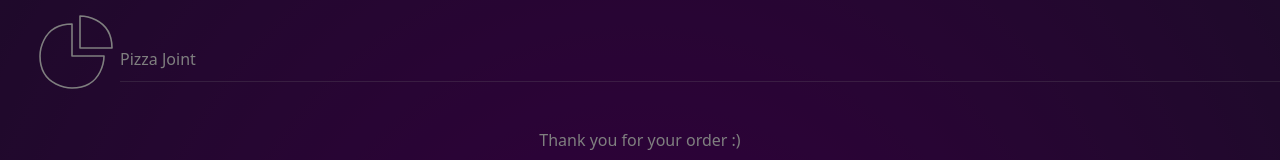
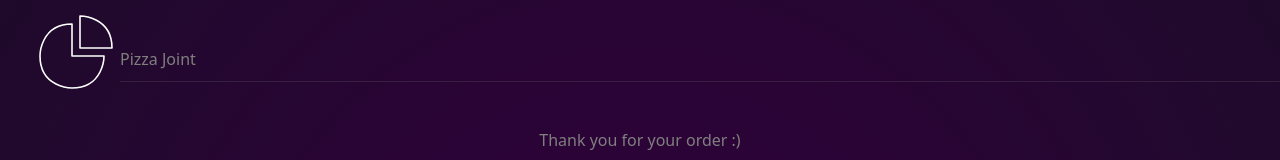
Before and after one commit to Erhahon-Imafidon/motion-animation-app, a React (Vite) app: page /order in a window 1280 px wide. Shown: the top 160 px of the page. Built offline with nearby package versions, Linux system fonts and the light colour scheme.

Commit message:
refactor Header component to integrate motion.svg within a draggable container

```diff
--- a/src/components/Header.tsx
+++ b/src/components/Header.tsx
@@ -22,8 +22,12 @@
 
     return (
         <header className="flex items-center text-white p-10 h-32 relative">
-            <div className="cursor-pointer">
-                <Link to="/">
+            <motion.div
+                drag
+                dragConstraints={{ left: 0, right: 0, top: 0, bottom: 0 }}
+                dragElastic={0.8}
+                className="cursor-pointer z-10"
+            >
                 <motion.svg
                     className="w-20 overflow-visible"
                     xmlns="http://www.w3.org/2000/motion.svg"
@@ -57,8 +61,7 @@
                         strokeLinecap="round"
                     />
                 </motion.svg>
-                </Link>
-            </div>
+            </motion.div>
             <motion.div
                 initial={{ y: -250 }}
                 animate={{ y: -10 }}
```
Lines whose indentation alone changed are shown as unchanged.
